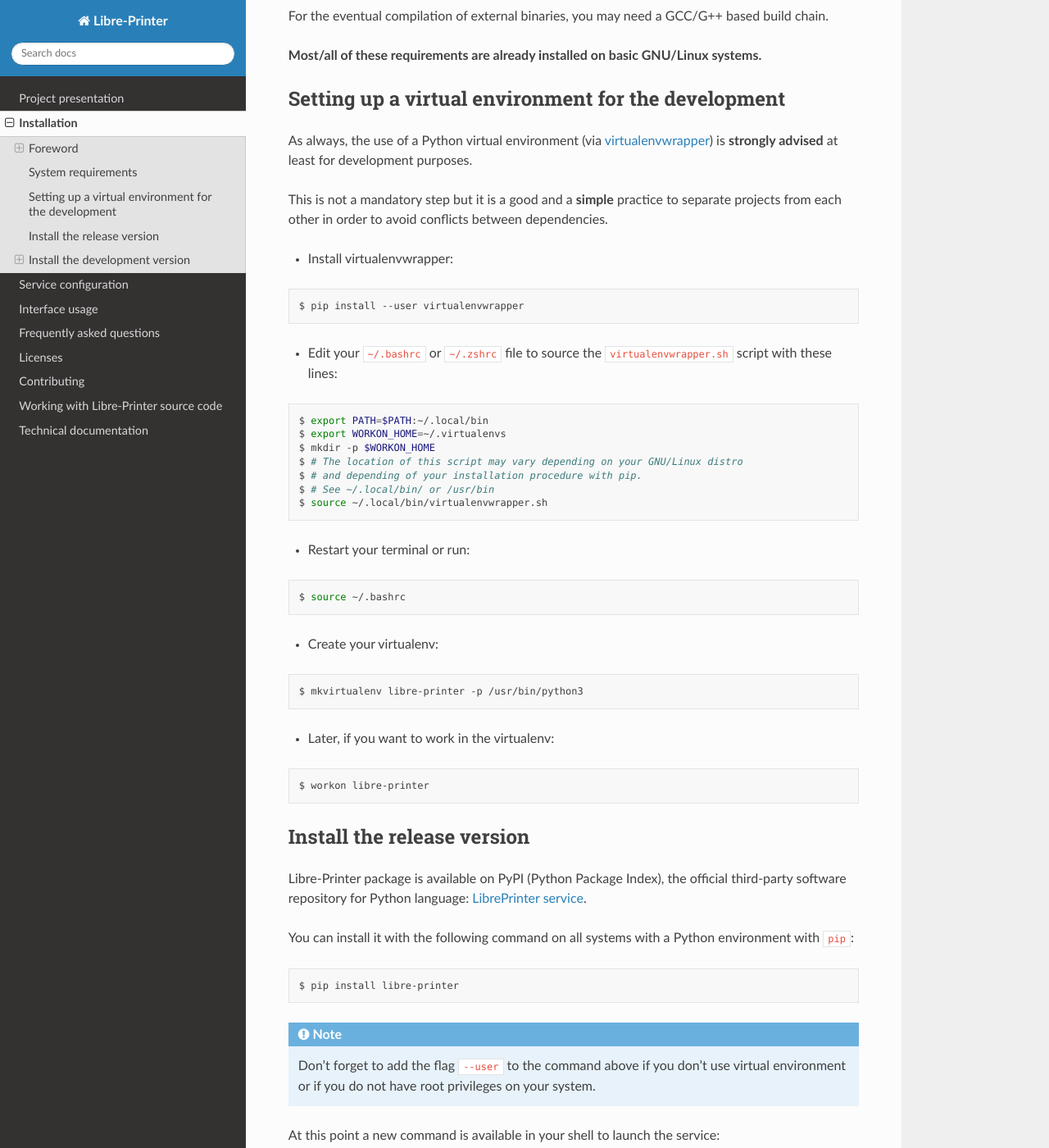
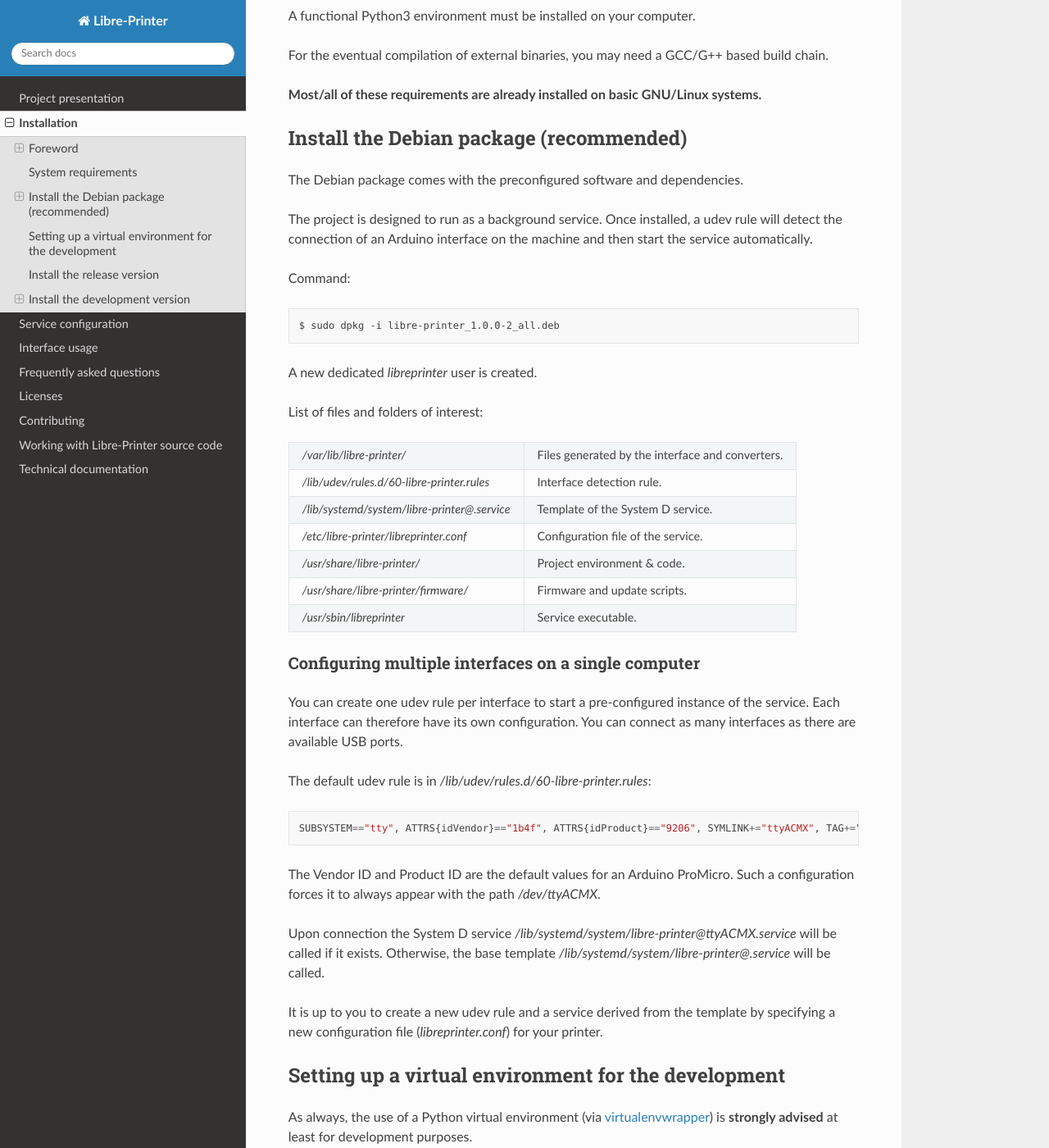
Before and after one commit to ysard/libre-printer, a Sphinx documentation site: the page built from doc/source/installation.rst, in a window 1280 px wide and 1400 px high, scrolled down 782 px. Shown: the whole window at 82% size. Built offline with Sphinx 7.4.7 and the Read the Docs theme 2.0.0, drawn with Linux system fonts in a browser that asks for light colours; some of the changed text lies outside the part shown.

Commit message:
[doc] Add doc about debian package + multiple interface per computer

```diff
--- a/doc/source/installation.rst
+++ b/doc/source/installation.rst
@@ -29,6 +29,63 @@
 For the eventual compilation of external binaries, you may need a GCC/G++ based build chain.
 
 **Most/all of these requirements are already installed on basic GNU/Linux systems.**
+
+
+Install the Debian package (recommended)
+----------------------------------------
+
+The Debian package comes with the preconfigured software and dependencies.
+
+The project is designed to run as a background service.
+Once installed, a udev rule will detect the connection of an Arduino interface
+on the machine and then start the service automatically.
+
+Command:
+
+.. code-block:: bash
+
+    $ sudo dpkg -i libre-printer_1.0.0-2_all.deb
+
+A new dedicated `libreprinter` user is created.
+
+List of files and folders of interest:
+
+============================================ =================================================
+`/var/lib/libre-printer/`                    Files generated by the interface and converters.
+`/lib/udev/rules.d/60-libre-printer.rules`   Interface detection rule.
+`/lib/systemd/system/libre-printer@.service` Template of the System D service.
+`/etc/libre-printer/libreprinter.conf`       Configuration file of the service.
+`/usr/share/libre-printer/`                  Project environment & code.
+`/usr/share/libre-printer/firmware/`         Firmware and update scripts.
+`/usr/sbin/libreprinter`                     Service executable.
+============================================ =================================================
+
+
+.. _setting_up_multiple_printers:
+
+Configuring multiple interfaces on a single computer
+~~~~~~~~~~~~~~~~~~~~~~~~~~~~~~~~~~~~~~~~~~~~~~~~~~~~
+
+You can create one udev rule per interface to start a pre-configured instance of
+the service. Each interface can therefore have its own configuration.
+You can connect as many interfaces as there are available USB ports.
+
+The default udev rule is in `/lib/udev/rules.d/60-libre-printer.rules`:
+
+.. code-block::
+
+    SUBSYSTEM=="tty", ATTRS{idVendor}=="1b4f", ATTRS{idProduct}=="9206", SYMLINK+="ttyACMX", TAG+="systemd", ENV{SYSTEMD_WANTS}="libre-printer@ttyACMX.service"
+
+The Vendor ID and Product ID are the default values for an Arduino
+ProMicro. Such a configuration forces it to always appear with the path
+`/dev/ttyACMX`.
+
+Upon connection the System D service `/lib/systemd/system/libre-printer@ttyACMX.service`
+will be called if it exists. Otherwise, the base template `/lib/systemd/system/libre-printer@.service`
+will be called.
+
+It is up to you to create a new udev rule and a service derived from the template
+by specifying a new configuration file (`libreprinter.conf`) for your printer.
 
 
 .. _setting_up_a_virtual_environment:
```
